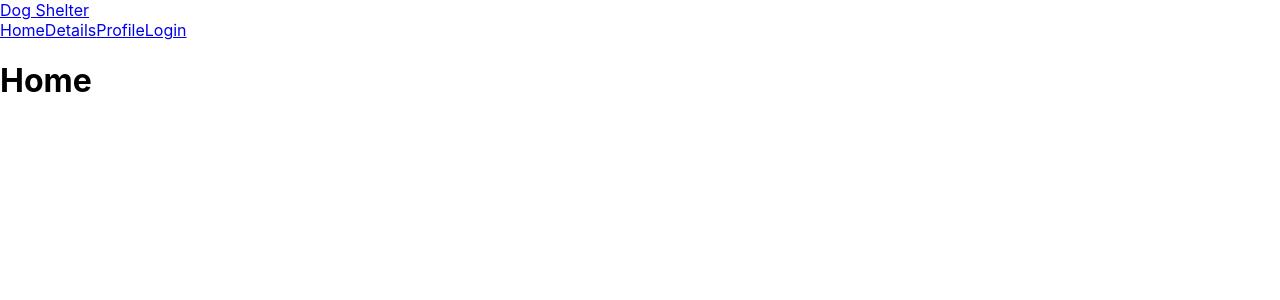
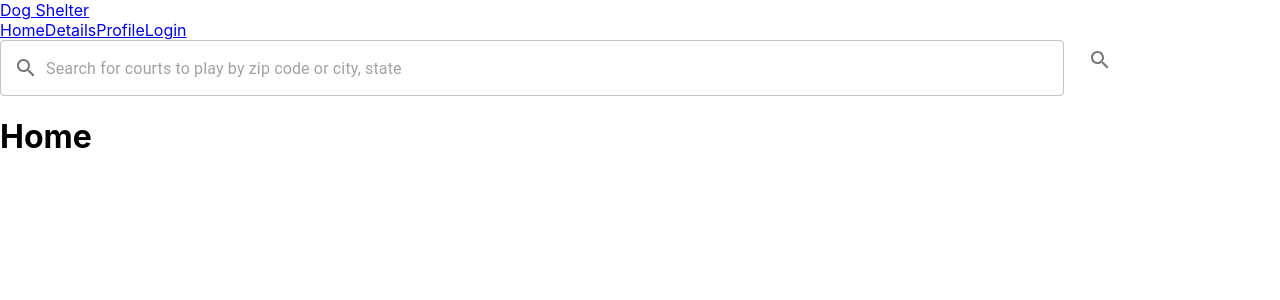
Before and after one commit to mikael1017/tennis-pickup-frontend, a React (Create React App) app: page / in a window 1280 px wide. Shown: the top 300 px of the page. Built offline with nearby package versions, Linux system fonts and the light colour scheme.

Commit message:
created a searchbar

```diff
--- a/package.json
+++ b/package.json
@@ -3,6 +3,11 @@
   "version": "0.1.0",
   "private": true,
   "dependencies": {
+    "@emotion/react": "^11.10.6",
+    "@emotion/styled": "^11.10.6",
+    "@fontsource/roboto": "^4.5.8",
+    "@mui/icons-material": "^5.11.16",
+    "@mui/material": "^5.11.16",
     "@petfinder/petfinder-js": "^1.0.6",
     "@reduxjs/toolkit": "^1.9.3",
     "@testing-library/jest-dom": "^5.16.5",
@@ -12,6 +17,7 @@
     "@types/node": "^16.18.23",
     "@types/react": "^18.0.33",
     "@types/react-dom": "^18.0.11",
+    "bootstrap": "^5.3.0-alpha3",
     "react": "^18.2.0",
     "react-bootstrap": "^2.7.2",
     "react-dom": "^18.2.0",
--- a/src/Searchbar/PublicSearchbar.tsx
+++ b/src/Searchbar/PublicSearchbar.tsx
@@ -1 +1,38 @@
-import React from "react";
+import React, { useState } from "react";
+import { IconButton, TextField, Grid, InputAdornment } from "@mui/material";
+import SearchIcon from "@mui/icons-material/Search";
+
+const PublicSearchBar = () => {
+	const [search, setSearch] = useState("");
+
+	return (
+		<Grid container spacing={2}>
+			<Grid item xs={10}>
+				<TextField
+					id="search"
+					label=""
+					type="search"
+					variant="outlined"
+					size="medium"
+					placeholder="Search for courts to play by zip code or city, state"
+					fullWidth
+					onChange={(e) => setSearch(e.target.value)}
+					InputProps={{
+						startAdornment: (
+							<InputAdornment position="start">
+								<SearchIcon />
+							</InputAdornment>
+						),
+					}}
+				/>
+			</Grid>
+			<Grid item xs={2}>
+				<IconButton aria-label="search">
+					<SearchIcon />
+				</IconButton>
+			</Grid>
+		</Grid>
+	);
+};
+
+export default PublicSearchBar;
--- a/src/pages/home/DonatorHomeComponent.tsx
+++ b/src/pages/home/CoachHomeComponent.tsx
@@ -2,7 +2,7 @@ import React from "react";
 import { Link } from "react-router-dom";
 
 
-const DonatorHome = () => {
+const CoachHome = () => {
     return (
         <div>
         <h1>Donator Home</h1>
@@ -14,4 +14,4 @@ const DonatorHome = () => {
         </div>
     )
 };
-export default DonatorHome;
+export default CoachHome;
--- a/src/pages/home/AdopterHomeComponent.tsx
+++ b/src/pages/home/PlayerHomeComponent.tsx
@@ -1,10 +1,10 @@
 import React from "react"
 
-const AdopterHome = () => {
+const PlayerHome = () => {
     return (
         <div>
         <h1>Logged in User Home</h1>
         </div>
     );
 };
-export default AdopterHome;
+export default PlayerHome;
--- a/src/pages/home/PublicHomeComponent.tsx
+++ b/src/pages/home/PublicHomeComponent.tsx
@@ -1,12 +1,12 @@
 import React from "react";
 import PublicNavBar from "../../navbar/PublicNavbar";
+import PublicSearchBar from "../../searchbar/PublicSearchbar";
 
 const PublicHomeComponent = () => {
   return (
     <div>
       <PublicNavBar />
-      {/* anonymous content up to here */}
-
+      <PublicSearchBar />
 
       {/* logged in content has to be different*/}
       {/*  */}
```
Also changed, not shown: src/services/pet-service.tsx (deleted, +0 -27 lines), 1 other file (tests, documents, lock files or other folders).
